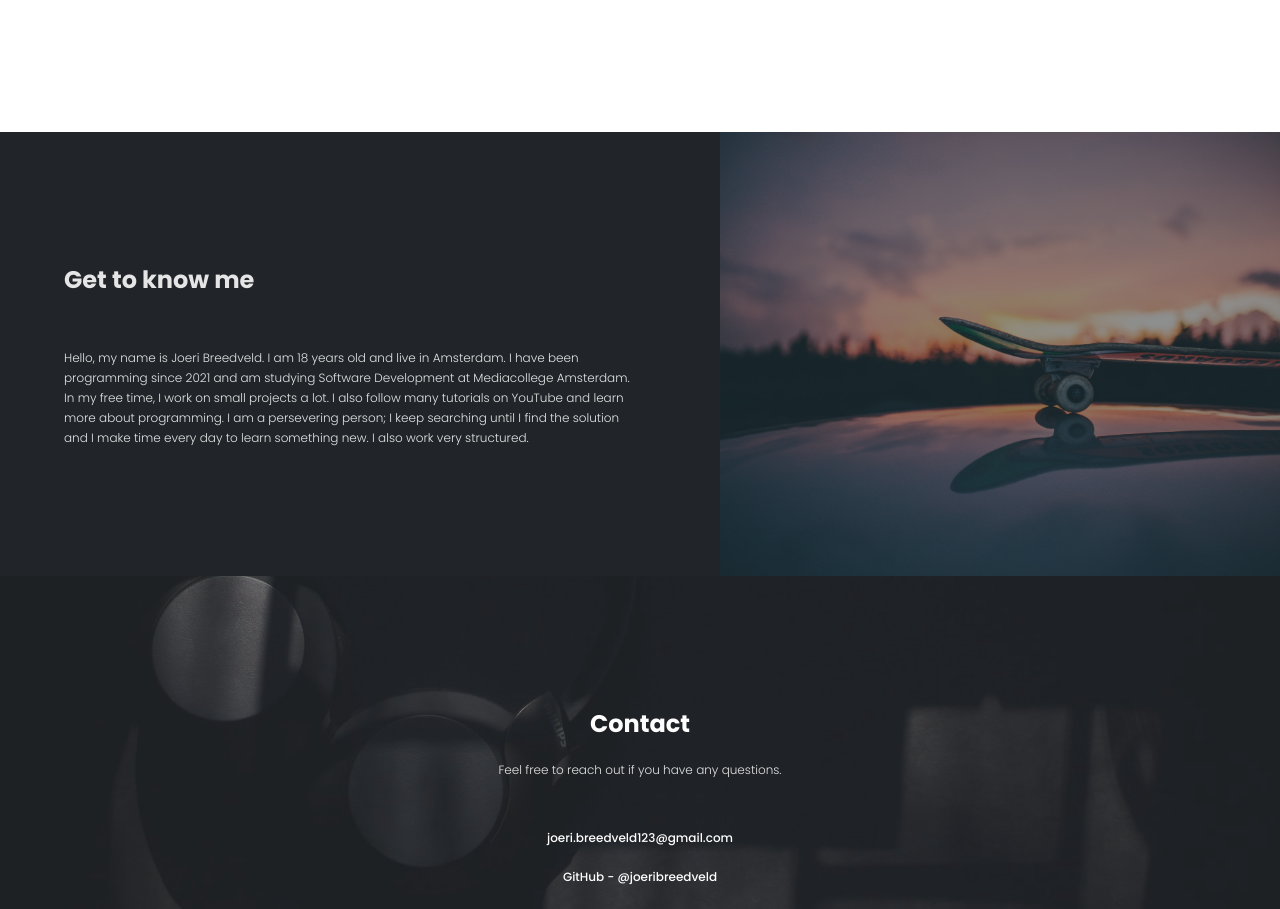
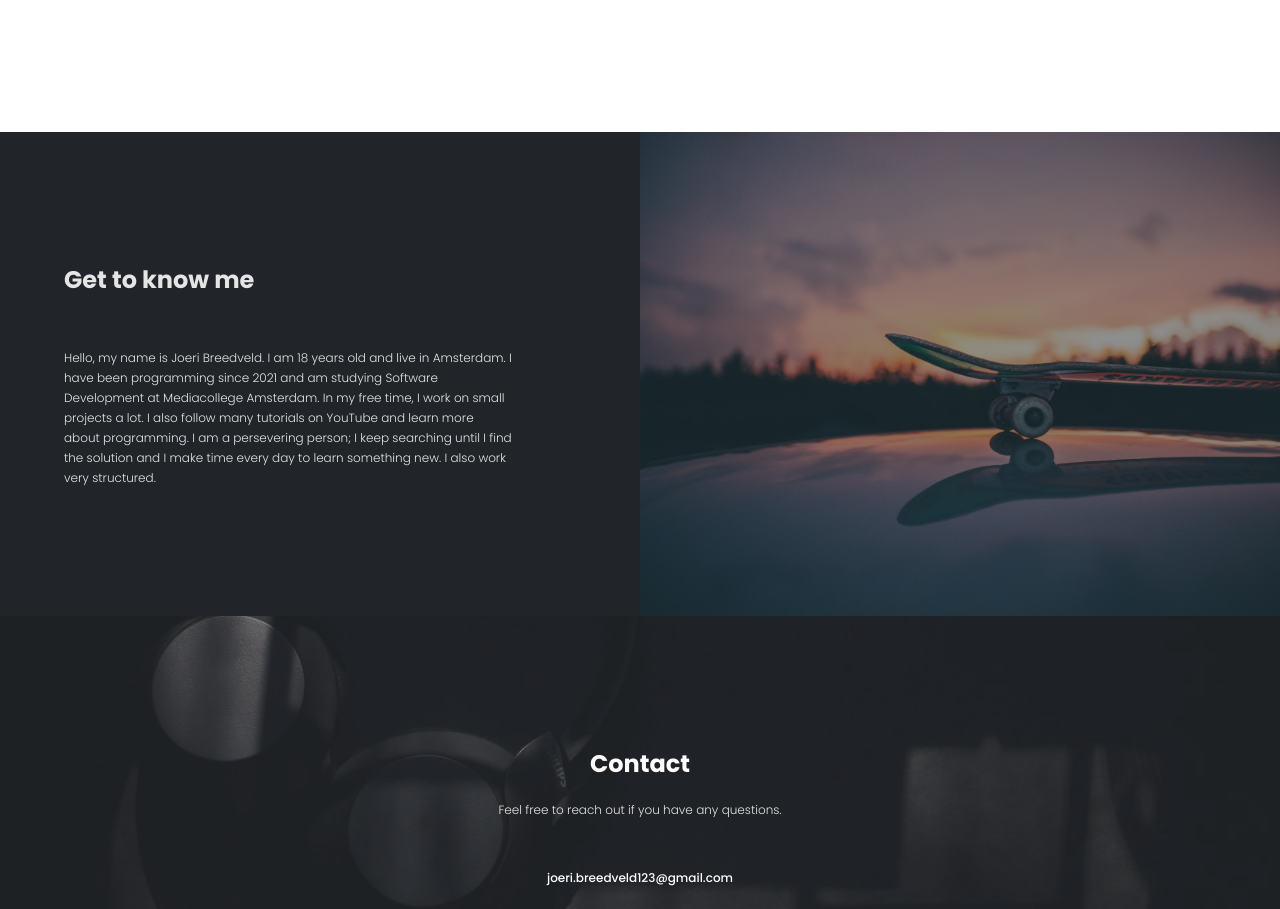
Before and after one commit to joeribreedveld/portfolio-website-v6, a Next.js app: page / in a window 1280 px wide. Shown: the part 1444-2353 px from the top of the page. Built offline with nearby package versions, Linux system fonts and the light colour scheme.

Commit message:
feat(about): change image width and gap between image and text

```diff
--- a/src/components/sections/About/About.tsx
+++ b/src/components/sections/About/About.tsx
@@ -6,7 +6,7 @@ const About = () => (
   <section className="relative flex bg-[#212529]">
     <section className="section-padding-y page-width flex flex-col gap-12">
       <h2 className="font-bold text-[#E5E5E5]">Get to know me</h2>
-      <p className="text-xs font-light text-[#E5E5E5] lg:max-w-[50%]">
+      <p className="text-xs font-light text-[#E5E5E5] lg:max-w-[50%] lg:pr-16 xl:pr-32">
         Hello, my name is Joeri Breedveld. I am 18 years old and live in
         Amsterdam. I have been programming since 2021 and am studying Software
         Development at Mediacollege Amsterdam. In my free time, I work on small
@@ -19,7 +19,7 @@ const About = () => (
     <Image
       src="/img/about.jpg"
       alt="Contact background image programming"
-      className="absolute top-0 left-0 hidden max-w-[45vw] translate-x-[125%] transform object-cover opacity-50 lg:block"
+      className="absolute top-0 left-0 hidden max-w-[50vw] translate-x-full transform object-cover opacity-50 lg:block"
       fill
     />
   </section>
```
